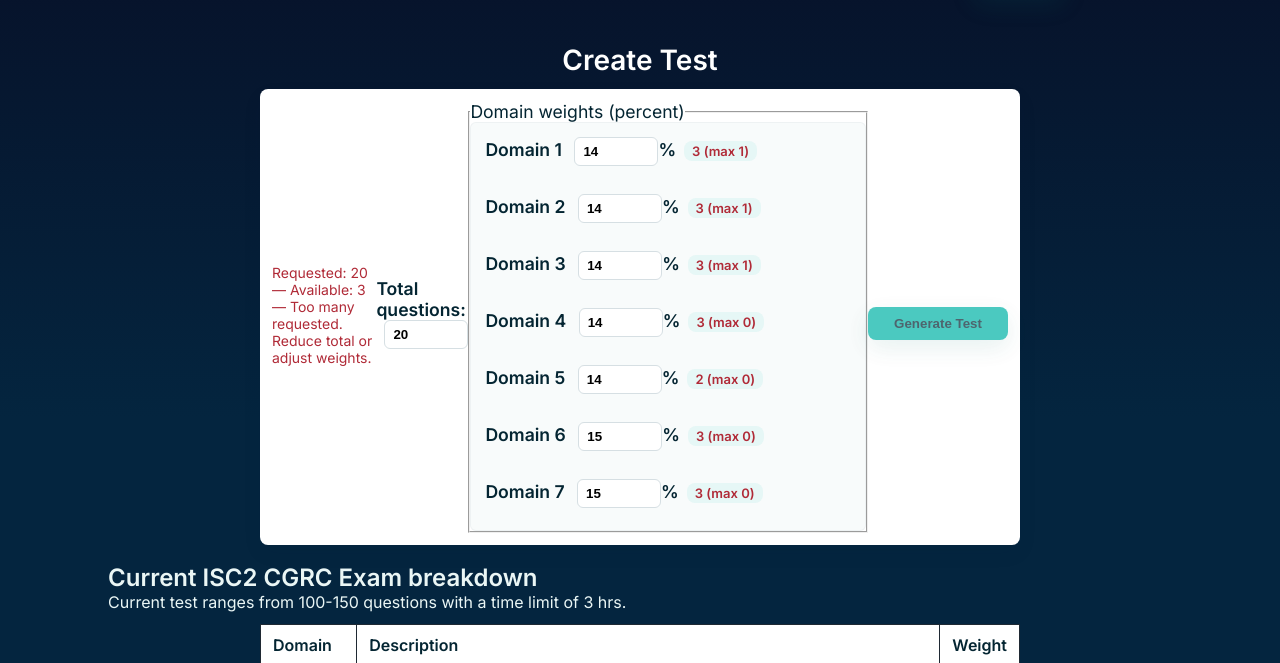
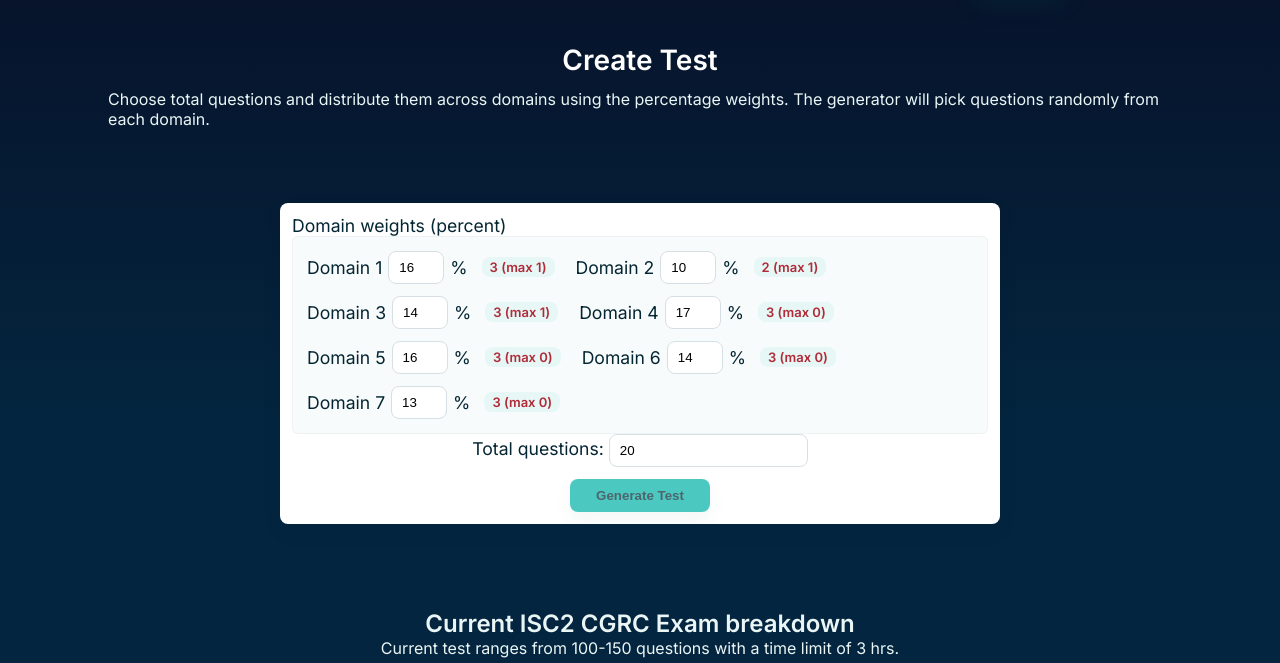
Before and after one commit to BenaDippolito/Quiz-App-Using-JavaScript, a plain HTML site: page quiz.html in a window 1280 px wide. Shown: the part 63-726 px from the top of the page. Drawn offline with Linux system fonts and the light colour scheme.

Commit message:
Applied CSS formating to the Domain Weight form and set default % values to match the Exam breakdown weight %

```diff
--- a/quiz.html
+++ b/quiz.html
@@ -23,38 +23,44 @@
 
     <main class="container">
         <h1>Create Test</h1>
-        <form id="createTestForm" class="card">
-            <label>
-                Total questions:
-                <input type="number" id="totalQuestions" min="1" value="20" />
-            </label>
+        <p class="muted">Choose total questions and distribute them across domains using the percentage weights.
+            The generator will pick questions randomly from each domain.</p>
+        <form id="createTestForm">
 
-            <fieldset>
-                <legend>Domain weights (percent)</legend>
-                <div class="domain-grid">
-                    <label class="domain-weight">Domain 1 <input type="number" class="domainPct" data-domain="1" min="0"
-                            max="100" value="14" />%</label>
-                    <label class="domain-weight">Domain 2 <input type="number" class="domainPct" data-domain="2" min="0"
-                            max="100" value="14" />%</label>
-                    <label class="domain-weight">Domain 3 <input type="number" class="domainPct" data-domain="3" min="0"
-                            max="100" value="14" />%</label>
-                    <label class="domain-weight">Domain 4 <input type="number" class="domainPct" data-domain="4" min="0"
-                            max="100" value="14" />%</label>
-                    <label class="domain-weight">Domain 5 <input type="number" class="domainPct" data-domain="5" min="0"
-                            max="100" value="14" />%</label>
-                    <label class="domain-weight">Domain 6 <input type="number" class="domainPct" data-domain="6" min="0"
-                            max="100" value="15" />%</label>
-                    <label class="domain-weight">Domain 7 <input type="number" class="domainPct" data-domain="7" min="0"
-                            max="100" value="15" />%</label>
+            <!-- Domain weights in a separate card below -->
+            <div class="card panel domain-panel">
+                <fieldset>
+                    <legend>Domain weights (percent)</legend>
+                    <div class="domain-grid">
+                        <label class="domain-weight">Domain 1 <input type="number" class="domainPct" data-domain="1"
+                                min="0" max="100" value="16" />%</label>
+                        <label class="domain-weight">Domain 2 <input type="number" class="domainPct" data-domain="2"
+                                min="0" max="100" value="10" />%</label>
+                        <label class="domain-weight">Domain 3 <input type="number" class="domainPct" data-domain="3"
+                                min="0" max="100" value="14" />%</label>
+                        <label class="domain-weight">Domain 4 <input type="number" class="domainPct" data-domain="4"
+                                min="0" max="100" value="17" />%</label>
+                        <label class="domain-weight">Domain 5 <input type="number" class="domainPct" data-domain="5"
+                                min="0" max="100" value="16" />%</label>
+                        <label class="domain-weight">Domain 6 <input type="number" class="domainPct" data-domain="6"
+                                min="0" max="100" value="14" />%</label>
+                        <label class="domain-weight">Domain 7 <input type="number" class="domainPct" data-domain="7"
+                                min="0" max="100" value="13" />%</label>
+                    </div>
+                </fieldset>
+
+                <label>
+                    Total questions:
+                    <input type="number" id="totalQuestions" min="1" value="20" />
+                </label>
+                <div class="actions">
+                    <button type="submit" id="generateBtn" class="btn primary">Generate Test</button>
                 </div>
-            </fieldset>
-
-            <div class="actions">
-                <button type="submit" id="generateBtn" class="btn primary">Generate Test</button>
+            </div>
             </div>
         </form>
 
-        <section>
+        <section class="breakdown">
             <h2>Current ISC2 CGRC Exam breakdown</h2>
             <p>Current test ranges from 100-150 questions with a time limit of 3 hrs.</p>
             <table>
--- a/scripts/createTest.js
+++ b/scripts/createTest.js
@@ -81,15 +81,7 @@
   function attach() {
     const form = q("#createTestForm");
     if (!form) return;
-    // Create a small UI area for allocation preview/messages (inserted at top of form)
-    let previewArea = q("#allocPreview", form);
-    if (!previewArea) {
-      previewArea = document.createElement("div");
-      previewArea.id = "allocPreview";
-      previewArea.style.margin = "8px 0 12px";
-      previewArea.setAttribute("aria-live", "polite");
-      form.insertBefore(previewArea, form.firstChild);
-    }
+    // allocation preview element removed per UI change; badges still show per-domain allocations
 
     // Prepare badges next to domain inputs to show computed allocations
     const domainEls = qAll(".domainPct", form);
@@ -148,25 +140,19 @@
         }
       }
 
-      // update previewArea
-      let msg = `Requested: ${requested}`;
+      // update generate button disabled state based on availability
       if (availableCounts) {
         const totalAvailable = Object.values(availableCounts).reduce(
           (s, n) => s + n,
           0
         );
-        msg += ` — Available: ${totalAvailable}`;
         const generateBtn = q("#generateBtn", form);
         if (requested > totalAvailable) {
-          msg += " — Too many requested. Reduce total or adjust weights.";
-          previewArea.style.color = "#b02a37";
           if (generateBtn) generateBtn.disabled = true;
         } else {
-          previewArea.style.color = "";
           if (generateBtn) generateBtn.disabled = false;
         }
       }
-      previewArea.textContent = msg;
     }
 
     // wire inputs to update preview on change
--- a/style.css
+++ b/style.css
@@ -479,10 +479,136 @@
   padding: 12px; /* reduced padding for a tighter panel */
   border-radius: 8px;
   box-shadow: 0 8px 20px rgba(4, 37, 50, 0.06);
-  max-width: 760px; /* narrower card width */
+  max-width: 1200px; /* narrower card width */
   margin: 0 auto 18px;
   /* override flashcard-specific fixed height */
   height: auto;
+}
+
+/* Panel style for stacked cards inside the Create Test form */
+main.container .card.panel {
+  flex-direction: column;
+  flex-wrap: wrap;
+  background: #fff;
+  color: #042532;
+  padding: 12px;
+  border-radius: 8px;
+  box-shadow: 0 8px 20px rgba(4, 37, 50, 0.06);
+  max-width: 760px;
+  margin: 0 auto 12px;
+  height: auto; /* ensure panel is not constrained by .card default */
+}
+
+main.container .card.panel.top-panel {
+  display: flex;
+  align-items: center;
+  justify-content: space-between;
+  gap: 12px;
+}
+
+main.container .card.panel.top-panel label {
+  margin: 0;
+  font-weight: 600;
+}
+
+main.container .card.panel.domain-panel fieldset {
+  margin: 0;
+  border: none;
+  padding: 0;
+}
+
+/* New form header inside createTestForm */
+#createTestForm .form-header h2 {
+  margin: 6px 0 6px;
+  font-size: 20px;
+  color: #042532;
+}
+#createTestForm .form-header .muted {
+  color: #6b7f80;
+  font-size: 13px;
+  margin-bottom: 8px;
+}
+
+/* Summary area (optional) to the right on larger screens */
+#createTestForm .summary {
+  max-width: 300px;
+  margin: 0 auto 12px;
+  padding: 10px 12px;
+  background: #f6f9f9;
+  border-radius: 8px;
+  color: #234;
+  font-size: 14px;
+  box-shadow: 0 4px 12px rgba(4, 37, 50, 0.04);
+}
+
+/* Improve inputs and buttons inside the panels */
+.card.panel input[type="number"],
+.card.panel select {
+  border: 1px solid #d6dfe3;
+  padding: 8px 10px;
+  border-radius: 8px;
+  background: #fff;
+}
+
+#generateBtn {
+  background: var(--accent);
+  color: #042532;
+  padding: 10px 14px;
+  border-radius: 8px;
+  font-weight: 700;
+  box-shadow: 0 8px 20px rgba(3, 115, 108, 0.08);
+}
+
+/* Domain labels styling */
+.domain-weight {
+  background: transparent;
+  padding: 6px 10px;
+  border-radius: 6px;
+}
+
+@media (min-width: 900px) {
+  /* Layout: show top-panel and summary side-by-side if .summary present */
+  #createTestForm {
+    display: grid;
+    grid-template-columns: 1fr 320px;
+    gap: 16px;
+    align-items: start;
+  }
+  /* ensure panels take full column width */
+  #createTestForm .card.panel {
+    max-width: 100%;
+  }
+}
+
+/* Center the stacked panels vertically on mid/large screens so the domain-panel
+   appears in the middle of the viewport */
+@media (min-width: 900px) {
+  #createTestForm {
+    /* switch to a centered column layout for the form block */
+    display: flex !important;
+    flex-direction: column;
+    justify-content: center;
+    align-items: center;
+    min-height: 60vh;
+    gap: 12px;
+  }
+  /* keep panels limited in width when centered */
+  #createTestForm .card.panel {
+    max-width: 720px;
+    width: 100%;
+  }
+}
+
+.fieldset {
+  display: block;
+  min-inline-size: min-content;
+  margin-inline: 2px;
+  border-width: 2px;
+  border-style: groove;
+  border-color: threedface;
+  border-image: initial;
+  padding-block: 0.35em 0.625em;
+  padding-inline: 0.75em;
 }
 
 main.container form.card label {
@@ -502,8 +628,7 @@
 }
 
 .domain-grid {
-  display: flex;
-  flex-wrap: wrap;
+  display: column;
   gap: 8px 12px;
   align-items: center;
   padding: 8px 6px;
@@ -539,12 +664,6 @@
   border-radius: 8px;
 }
 
-#allocPreview {
-  font-size: 14px;
-  color: #5b7676;
-  margin-bottom: 10px;
-}
-
 .alloc-badge {
   background: #e6f7f6;
   color: #03524f;
@@ -570,10 +689,10 @@
 
 /* Table styles for ISC2 breakdown inside main.container */
 main.container section table {
-  width: 760px;
+  width: 800px;
   max-width: 100%;
   border-collapse: collapse;
-  margin: 12px auto; /* center horizontally */
+  margin: 10px auto; /* center horizontally */
   background: #fff;
   color: #042532;
 }
@@ -581,13 +700,14 @@
 main.container section table th,
 main.container section table td {
   border: 1px solid #1f2933;
-  padding: 10px 12px;
+  padding: 10px 1px;
   vertical-align: top;
+  text-align: center;
 }
 main.container section table th {
   background: #ffffff;
   font-weight: 700;
-  text-align: left;
+  text-align: center;
 }
 
 /* Test Preview header spacing */
@@ -605,3 +725,9 @@
   width: 120px;
   padding: 8px 10px;
 }
+
+/* Breakdown section: center heading and lead paragraph */
+.breakdown h2,
+.breakdown p {
+  text-align: center;
+}
```
